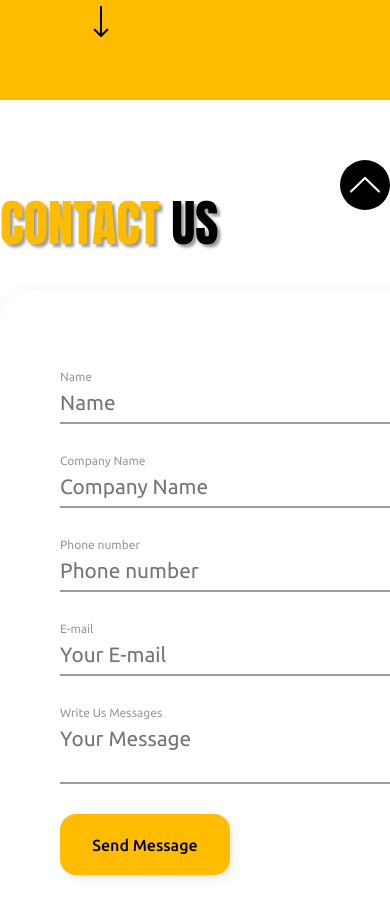
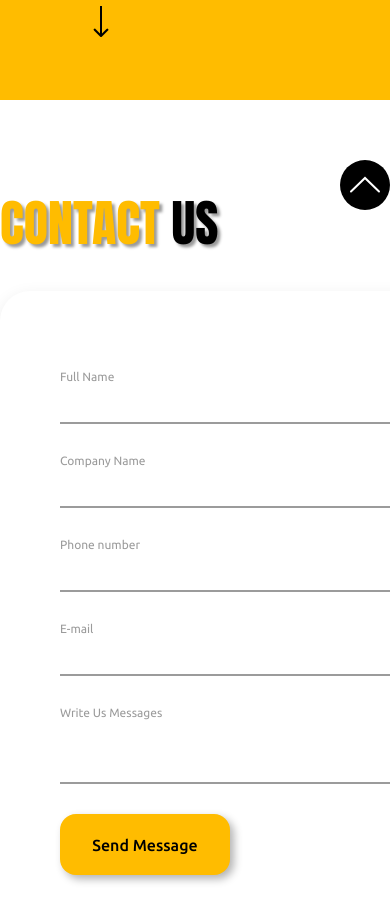
Before and after one commit to SmoliiNazar/testTask, a React (Create React App) app: page / in a window 390 px wide. Shown: the part 922-1844 px from the top of the page. Built offline with nearby package versions, Linux system fonts and the light colour scheme.

Commit message:
Mobile adaptation

```diff
--- a/package.json
+++ b/package.json
@@ -6,10 +6,13 @@
     "@testing-library/jest-dom": "^5.16.5",
     "@testing-library/react": "^13.3.0",
     "@testing-library/user-event": "^13.5.0",
+    "formik": "^2.2.9",
     "react": "^18.2.0",
     "react-dom": "^18.2.0",
     "react-scripts": "5.0.1",
-    "web-vitals": "^2.1.4"
+    "react-scroll": "^1.8.7",
+    "web-vitals": "^2.1.4",
+    "yup": "^0.32.11"
   },
   "scripts": {
     "start": "react-scripts start",
--- a/src/Components/contact/Contact.jsx
+++ b/src/Components/contact/Contact.jsx
@@ -1,10 +1,61 @@
 import React from 'react';
+
+import { useFormik } from 'formik';
 
 import scrollUp from './scroll-up.svg'
 
 import './contact.scss';
+import { Link } from 'react-scroll';
+
+const validate = values => {
+    const errors = {};
+
+    if (!values.name) {
+        errors.name = 'Full name is required'
+    } else if (values.name.length < 4) {
+        errors.name = 'At lest 4 symbols'
+    }
+
+    if (!values.company) {
+        errors.company = 'Full company name is required'
+    } else if (values.company.length < 4) {
+        errors.company = 'At lest 4 symbols'
+    }
+
+    if (!values.messages) {
+        errors.messages = 'Please write to us your message'
+    } else if (values.messages.length < 10) {
+        errors.messages = 'At lest 10 symbols'
+    }
+
+    if (!values.mail) {
+        errors.mail = 'Required Field'
+    } else if (!/^[A-Z0-9._%+=]+@[A-Z0-9,_]+\.[A-Z]{2,}/i.test(values.mail)) {
+        errors.mail = 'Wrong E-mail'
+    }
+
+    if (!values.phone) {
+        errors.phone = 'Required Field'
+    } else if (!/^[\+]?[(]?[0-9]{3}[)]?[-\s\.]?[0-9]{3}[-\s\.]?[0-9]{4,6}$/i.test(values.phone)) {
+        errors.phone = 'Wrong phone number'
+    }
+
+    return errors
+}
 
 const Contact = () => {
+    const formik = useFormik({
+        initialValues: {
+            name: '',
+            company: '',
+            phone: '',
+            mail: '',
+            messages: ''
+        },
+        validate,
+        onSubmit: values => console.log(JSON.stringify(values, null, 2))
+    })
+
     return (
         <section id='CUS' className='contact'>
           <div className="container">
@@ -12,27 +63,106 @@ const Contact = () => {
                 <div className="contact-wrapper_title">
                         CONTACT <span>US</span>
                 </div>
-                <a href='#' className="contact-wrapper_scrollUp">
-                    <img src={scrollUp} alt="go-up"/>
-                </a>
+
+                <div className="contact-wrapper_scrollUp">
+                    <Link to={'HEAD'} smooth={true} duration={500} spy={true}>
+                        <img src={scrollUp} alt="go-up" className='fixedArrow'/>
+                    </Link>
+                </div>
+
+                {/* <div className="scroll-arrow header-content_descr">
+                    <Link to={'CUS'} smooth={true} duration={500} offset={80} spy={true} className='header-content_scroll'>
+                        <img src={arrow} alt="" />
+                    </Link>
+                </div> */}
             </div>
 
 
-            <form className='contact-us form__group field'>
-                <label for="name" className="form__label">Name</label>
-                <input type="input" className="form__field" placeholder="Name" name="name" id='name' required />
+            <form className='contact-us form__group field' onSubmit={formik.handleSubmit}>
+                <label
+                    htmlFor="name"
+                    className={formik.errors.name && formik.touched.name ? "form__label-error" : "form__label"}
+                >
+                    Full Name
+                </label>
+                <input
+                    type="text"
+                    className={formik.errors.name && formik.touched.name ? "form__field-error" : "form__field"}
+                    name="name"
+                    id='name'
+                    value={formik.values.name}
+                    onChange={formik.handleChange}
+                    onBlur={formik.handleBlur}
+                />
+                {formik.errors.name && formik.touched.name ? <div className='formik__error'>{formik.errors.name}</div> : null}
 
-                <label for="company" className="form__label">Company Name</label>
-                <input type="input" className="form__field" placeholder="Company Name" name="company" id='company' required />
+                <label
+                    htmlFor="company"
+                    className={formik.errors.company && formik.touched.company ? "form__label-error" : "form__label"}
+                    >
+                        Company Name
+                </label>
+                <input
+                    type="text"
+                    className={formik.errors.company && formik.touched.company ? "form__field-error" : "form__field"}
+                    name="company"
+                    id='company'
+                    value={formik.values.company}
+                    onChange={formik.handleChange}
+                    onBlur={formik.handleBlur}
+                />
+                 {formik.errors.company && formik.touched.company ? <div className='formik__error'>{formik.errors.company}</div> : null}
 
-                <label for="phone" className="form__label">Phone number</label>
-                <input type="input" className="form__field" placeholder="Phone number" name="phone" id='phone' required />
+                <label
+                    htmlFor="phone"
+                    className={formik.errors.phone && formik.touched.phone ? "form__label-error" : "form__label"}
+                    >
+                        Phone number
+                </label>
+                <input
+                    type={'number'}
+                    className={formik.errors.phone && formik.touched.phone ? "form__field-error" : "form__field"}
+                    name="phone"
+                    id='phone'
+                    value={formik.values.phone}
+                    onChange={formik.handleChange}
+                    onBlur={formik.handleBlur}
+                />
+                 {formik.errors.phone && formik.touched.phone ? <div className='formik__error'>{formik.errors.phone}</div> : null}
 
-                <label for="mail" className="form__label">E-mail</label>
-                <input type="input" className="form__field" placeholder="Your E-mail" name="E-mail" id='mail' required />
+                <label
+                    htmlFor="mail"
+                    className={formik.errors.mail && formik.touched.mail ? "form__label-error" : "form__label"}
+                    >
+                        E-mail
+                </label>
+                <input
+                    type="text"
+                    className={formik.errors.mail && formik.touched.mail ? "form__field-error" : "form__field"}
+                    name="mail"
+                    id='mail'
+                    value={formik.values.mail}
+                    onChange={formik.handleChange}
+                    onBlur={formik.handleBlur}
+                />
+                {formik.errors.mail && formik.touched.mail ? <div className='formik__error'>{formik.errors.mail}</div> : null}
 
-                <label for="messages" className="form__label">Write Us Messages</label>
-                <textarea type="input" className="form__field" placeholder="Your Message" name="messages" id='messages' required />
+                <label
+                    htmlFor="messages"
+                    className={formik.errors.messages && formik.touched.messages ? "form__label-error" : "form__label"}
+                    >
+                        Write Us Messages
+                </label>
+                <textarea
+                    type="text"
+                    className={formik.errors.messages && formik.touched.messages ? "form__field-error" : "form__field"}
+                    name="messages"
+                    id='messages'
+                    value={formik.values.messages}
+                    onChange={formik.handleChange}
+                    onBlur={formik.handleBlur}
+                />
+                {formik.errors.messages && formik.touched.messages ? <div className='formik__error'>{formik.errors.messages}</div> : null}
 
                 <input className='form__btn' type="submit" value='Send Message' />
             </form>
--- a/src/Components/contact/contact.scss
+++ b/src/Components/contact/contact.scss
@@ -1,6 +1,8 @@
+$gray: #9b9b9b;
+$error: #EF2828;
+
 .contact {
     .contact-wrapper {
-        position: relative;
         display: flex;
         justify-content: space-between;
         &_title {
@@ -14,12 +16,12 @@
 
             color: #FFBC00;
             span {
+                font-family: 'Anton';
                 color: rgb(0, 0, 0);
             }
         }
         &_scrollUp {
-            padding-top: 60px;
-            position: sticky;
+            margin-top: 60px;
         }
     }
     .contact-us {
@@ -28,33 +30,18 @@
         flex-direction: column;
         margin-top: 31px;
         width: 900px;
-        height: 550px;
+        min-height: 550px;
         margin-bottom: 53px;
 
         background: #FFFFFF;
         box-shadow: 0px 4px 16px rgba(0, 0, 0, 0.08);
         border-radius: 30px;
-        label {
-            margin-top: 30px;
-            font-family: 'Ubuntu';
-            font-style: normal;
-            font-weight: 400;
-            font-size: 12px;
-            line-height: 14px;
-
-            color: #999999;
-        }
-        .contact-forms {
-            margin-top: 30px;
-            width: 50%;
-            border: none;
-            border-bottom: 2px solid black;
-        }
     }
 }
 
 
-$gray: #9b9b9b;
+
+
 .form__group {
     padding: 15px 0 0;
     margin-top: 10px;
@@ -71,15 +58,39 @@ $gray: #9b9b9b;
     color: black;
     padding: 7px 0;
     transition: border-color 0.2s;
+    &-error {
+        font-family: 'Ubuntu';
+        width: 50%;
+        border: 0;
+        border-bottom: 2px solid $error;
+        outline: 0;
+        font-size: 1.3rem;
+        color: black;
+        padding: 7px 0;
+        transition: border-color 0.2s;
+    }
 }
 
 .form__label {
-  top: 0;
-  display: block;
-  transition: 0.2s;
-  font-size: 1rem;
+    margin-top: 30px;
+    font-family: 'Ubuntu';
+    font-style: normal;
+    font-weight: 400;
+    font-size: 12px;
+    line-height: 14px;
+
     color: $gray;
+    &-error {
+        margin-top: 30px;
+        font-family: 'Ubuntu';
+        font-style: normal;
+        font-weight: 400;
+        font-size: 12px;
+        line-height: 14px;
+        color: $error;
     }
+}
+
 .form__btn {
     margin-top: 30px;
     width: 170px;
@@ -95,6 +106,22 @@ $gray: #9b9b9b;
     color: #000000;
 
     background: #FFBC00;
-    box-shadow: 4px 4px 8px rgba(0, 0, 0, 0.08);
+    box-shadow: 4px 4px 8px rgba(0, 0, 0, 0.3);
     border-radius: 16px;
+
+    cursor: pointer;
+
+    transition: all .3s;
+    &:hover {
+        color:rgb(144, 144, 144);
+        background: #ffc936;
+        box-shadow: 0 8px 8px rgba(0, 0, 0, 0.5);
     }
+}
+
+.formik__error {
+    margin: 10px 0 0 0;
+
+    font-size: 16px;
+    color: $error
+}
--- a/src/Components/header/header.scss
+++ b/src/Components/header/header.scss
@@ -25,12 +25,17 @@ header {
                     text-decoration: none;
                     color: black;
                     transition: all 0.3s;
+                    cursor: pointer;
                     &:hover {
-                        color: white
+                        color: white;
+                        text-shadow: 3px 9px 9px rgba(0, 0, 0, .5);
                     }
                 }
             }
         }
+    }
+    .header-logo {
+        display: none;
     }
     .header-btn {
             margin-top: 48px;
@@ -62,7 +67,7 @@ header {
         .header-wrapper {
             padding-bottom: 55px;
             padding-top: 184px;
-            button {
+            .header-btn {
                 margin-left: 90px;
                 width: 176px;
                 height: 65px
@@ -92,5 +97,16 @@ header {
         .scroll-arrow {
             padding-top: 65px;
         }
+        &_scroll {
+            cursor: pointer;
+        }
     }
 }
+
+.mobile-wrapper {
+    display: none;
+}
+
+.mobile-img {
+    display: none;
+}
--- a/src/index.js
+++ b/src/index.js
@@ -3,6 +3,7 @@ import ReactDOM from 'react-dom/client';
 import App from './Components/app/App';
 
 import './index.scss'
+
 const root = ReactDOM.createRoot(document.getElementById('root'));
 root.render(
   <React.StrictMode>
--- a/src/index.scss
+++ b/src/index.scss
@@ -1,4 +1,7 @@
+@import url('./media.scss');
+
 * {
+    font-family: 'Ubuntu', sans-serif;
     margin: 0;
     padding: 0;
     h1 {
```
Also changed, not shown: src/Components/header/Header.jsx (+26 -10 lines), src/media.scss (added, +105 -0 lines), 1 other file (tests, documents, lock files or other folders). Lines whose indentation alone changed are shown as unchanged.
